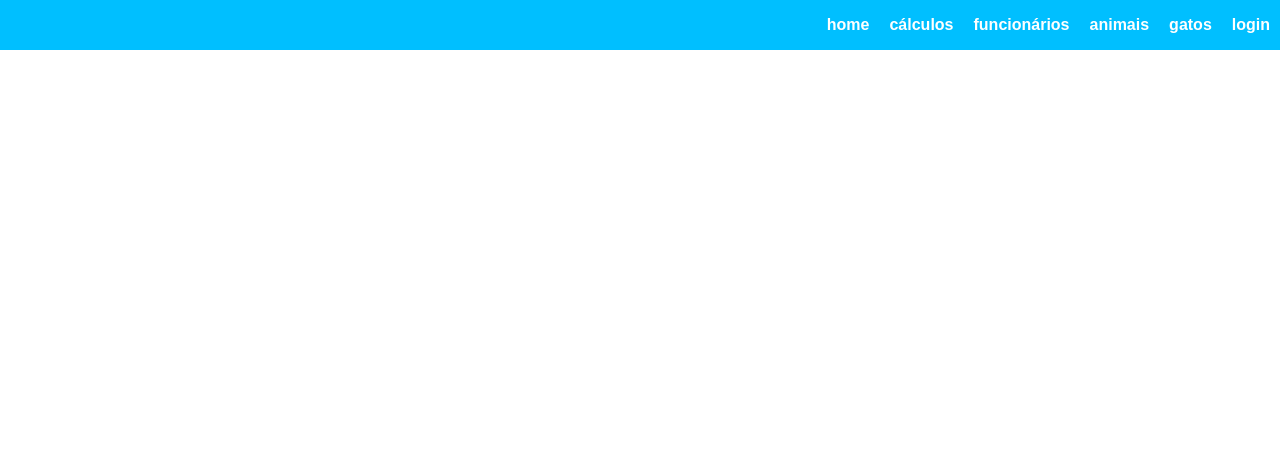
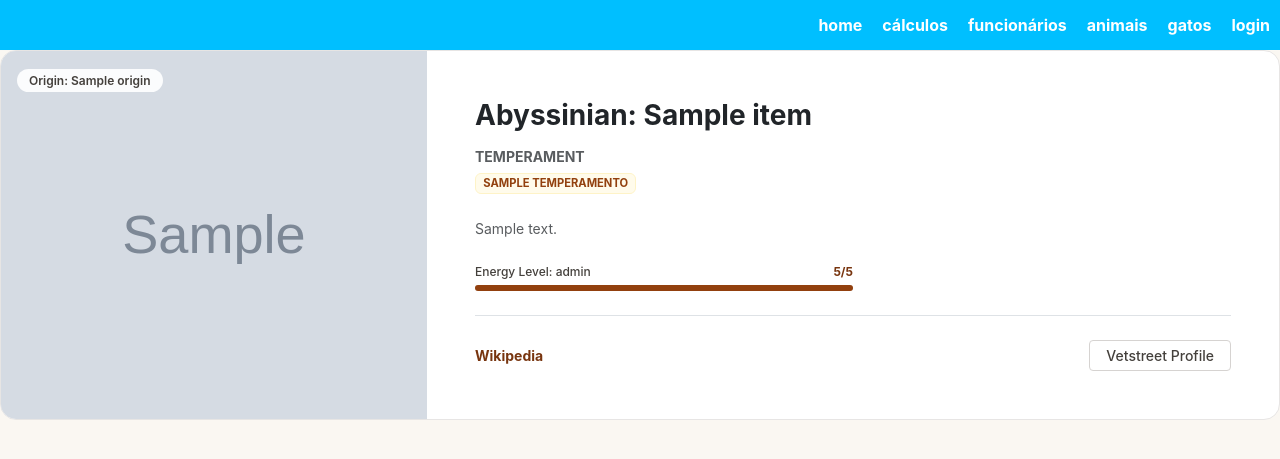
Before and after one commit to larahrs/Frontend_3S, a Flask app: page /gatos in a window 1280 px wide. Shown: the top 459 px of the page. Run offline with Flask 3, Linux system fonts and the light colour scheme; tables that the repository leaves empty hold one stand-in row (values such as "Sample post"); grey boxes marked "Sample" are stand-in pictures; a database or web service that is not in the repository returns one stand-in record (values such as "Sample title"); data that the repository does not hold is empty.

Commit message:
frontend

```diff
--- a/api_routes/routes.py
+++ b/api_routes/routes.py
@@ -4,7 +4,12 @@ base_url = "https://api.thecatapi.com/v1"
 
 def get_gatos():
     url = f"{base_url}/breeds"
-    resposta = requests.get(url)
+
+    headers = {
+        "x-api-key": "live_rOI782M7el2W7BcWUfYxMzun7BK7QIGiUIS4fkzvSlv9Ljr06mBc5X20mOfSziB7"
+    }
+
+    resposta = requests.get(url,headers=headers)
 
     return resposta.json()
 
@@ -12,3 +17,10 @@ def get_gatos():
 def get_breeds():
     url = f"{base_url}/breeds"
     resposta = requests.get(url)
+
+def get_image():
+    url = "https://api.thecatapi.com/v1/images/search"
+
+    resposta = requests.get(url)
+
+    return resposta.json()[0]
--- a/app.py
+++ b/app.py
@@ -313,7 +313,15 @@ def animais():
 @app.route('/gatos')
 def listar_gatos():
     gatos = routes.get_gatos()
+
+    print(gatos)
+    for gato in gatos:
+        gato["temperament"] = gato["temperament"].split(',')
+        gato["image"] = routes.get_image()["url"]
+
     return render_template('gatos.html', gatos=gatos)
+
+
 
 # TODO Final do código
 
--- a/static/css/style.css
+++ b/static/css/style.css
@@ -219,9 +219,9 @@ a {
 
 
 .descricao {
-  font-family: "Lato", sans-serif;
-  font-weight: 700;
-  font-style: italic;
+    font-family: "Lato", sans-serif;
+    font-weight: 700;
+    font-style: italic;
 }
 
 .animais {
@@ -249,3 +249,118 @@ a {
     font-size: 4rem;
     user-select: none;
 }
+
+
+body {
+    font-family: 'Inter', sans-serif;
+    background-color: #faf7f2;
+    color: #292524;
+}
+
+/* Custom brown-themed colors */
+.bg-brand-brown {
+    background-color: #78350f !important;
+}
+
+.text-brand-brown {
+    color: #78350f !important;
+}
+
+.text-brand-dark {
+    color: #451a03 !important;
+}
+
+.btn-brand-brown {
+    background-color: #78350f;
+    color: white;
+    border-radius: 50px;
+}
+
+.btn-brand-brown:hover {
+    background-color: #451a03;
+    color: white;
+}
+
+.btn-outline-brand {
+    border-color: #d6d3d1;
+    color: #44403c;
+}
+
+.btn-outline-brand:hover {
+    background-color: #f5f5f4;
+    color: #44403c;
+}
+
+.badge-warm {
+    background-color: #fffbeb;
+    color: #92400e;
+    border: 1px solid #fef3c7;
+    font-size: 0.7rem;
+    text-transform: uppercase;
+}
+
+.progress-bar-brown {
+    background-color: #92400e;
+}
+
+.card-breed {
+    border-radius: 1rem;
+    border: 1px solid #e7e5e4;
+    overflow: hidden;
+    transition: box-shadow 0.3s ease;
+}
+
+.card-breed:hover {
+    box-shadow: 0 10px 15px -3px rgba(0, 0, 0, 0.1);
+}
+
+.origin-tag {
+    background-color: rgba(255, 255, 255, 0.9);
+    backdrop-filter: blur(4px);
+    font-size: 0.75rem;
+    font-weight: 600;
+    padding: 0.25rem 0.75rem;
+    border-radius: 50px;
+    color: #44403c;
+}
+
+.navbar {
+    background-color: white;
+    border-bottom: 1px solid #e7e5e4;
+}
+
+.search-input {
+    border-radius: 50px;
+    background-color: #f5f5f4;
+    border-color: #d6d3d1;
+    padding-left: 2.5rem;
+}
+
+.search-container {
+    position: relative;
+}
+
+.search-icon {
+    position: absolute;
+    left: 1rem;
+    top: 50%;
+    transform: translateY(-50%);
+    color: #a8a29e;
+}
+
+footer {
+    background-color: #f5f5f4;
+    border-top: 1px solid #e7e5e4;
+}
+
+.trait-label {
+    font-size: 0.75rem;
+    font-weight: 500;
+    color: #44403c;
+}
+
+.trait-value {
+    font-size: 0.75rem;
+    font-weight: 700;
+    color: #78350f;
+}
--- a/templates/base.html
+++ b/templates/base.html
@@ -24,7 +24,7 @@
         <li><a href="{{ url_for('calculos') }}">cálculos</a></li>
         <li><a href="{{ url_for('funcionarios') }}">funcionários</a></li>
         <li><a href="{{ url_for('animais') }}">animais</a></li>
-        <li><a href="{{ url_for('gatos') }}">gatos</a></li>
+        <li><a href="{{ url_for('listar_gatos') }}">gatos</a></li>
 
         {% if current_user.is_authenticated %}
         <li><a data-bs-toggle="modal" data-bs-target="#modallogout" href="">{{ current_user.nome }}</a></li>
--- a/templates/gatos.html
+++ b/templates/gatos.html
@@ -1,5 +1,61 @@
 {% extends 'base.html' %}
 
 {% block conteudo %}
+<!-- BEGIN: BreedsList -->
+<div class="d-flex flex-column gap-4" data-purpose="breeds-list">
+    {% if gatos %}
+    {% for gato in gatos %}
+    <!-- Breed Card 1: Abyssinian -->
+    <article class="card card-breed" data-purpose="breed-card">
+        <div class="row g-0">
+            <div class="col-md-4 position-relative">
+                <img alt="Abyssinian cat" class="w-100 h-100 object-fit-cover"
+                     src="{{ gato.image }}"
+                     style="min-height: 250px;"/>
+                <div class="position-absolute top-0 start-0 m-3">
+                    <span class="origin-tag">Origin: {{ gato.origin }}</span>
+                </div>
+            </div>
+            <div class="col-md-8">
+                <div class="card-body p-4 p-lg-5 h-100 d-flex flex-column">
+                    <h2 class="card-title h3 fw-bold text-dark mb-3">Abyssinian: {{ gato.name }}</h2>
+                    <div class="mb-4">
+                        <h6 class="text-uppercase text-muted fw-bold small tracking-wider mb-2">Temperament</h6>
+                        <div class="d-flex flex-wrap gap-2">
+                            {% for temperamento in gato.temperament %}
+                            <span class="badge badge-warm">{{ temperamento }}</span>
+                            {% endfor %}
+                        </div>
+                    </div>
+                    <p class="card-text text-muted small mb-4">
+                        {{ gato.description}}
+                    </p>
+                    <!-- Traits Ratings (Only Energy Level as requested) -->
+                    <div class="mb-4 col-md-6" data-purpose="traits-ratings">
+                        <div class="d-flex justify-content-between align-items-center mb-1">
+                            <span class="trait-label">Energy Level: {{ gato.energy_level}}</span>
+                            <span class="trait-value">5/5</span>
+                        </div>
+                        <div class="progress" style="height: 6px;">
+                            <div aria-valuemax="100" aria-valuemin="0" aria-valuenow="100"
+                                 class="progress-bar progress-bar-brown" role="progressbar" style="width: 100%"></div>
+                        </div>
+                    </div>
+                    <!-- Links -->
+                    <div class="mt-auto pt-4 border-top d-flex align-items-center justify-content-between">
+                        <a class="text-brand-brown fw-bold text-decoration-none small" href="#">Wikipedia</a>
+                        <a class="btn btn-outline-brand btn-sm px-3 fw-medium" href="#">Vetstreet Profile</a>
+                    </div>
+                </div>
+            </div>
+        </div>
+    </article>
+    {%endfor%}
+    {% else %}
+    <h3>nenhum gato</h3>
+    {% endif %}
+
+</div>
+
 
 {% endblock %}
```
